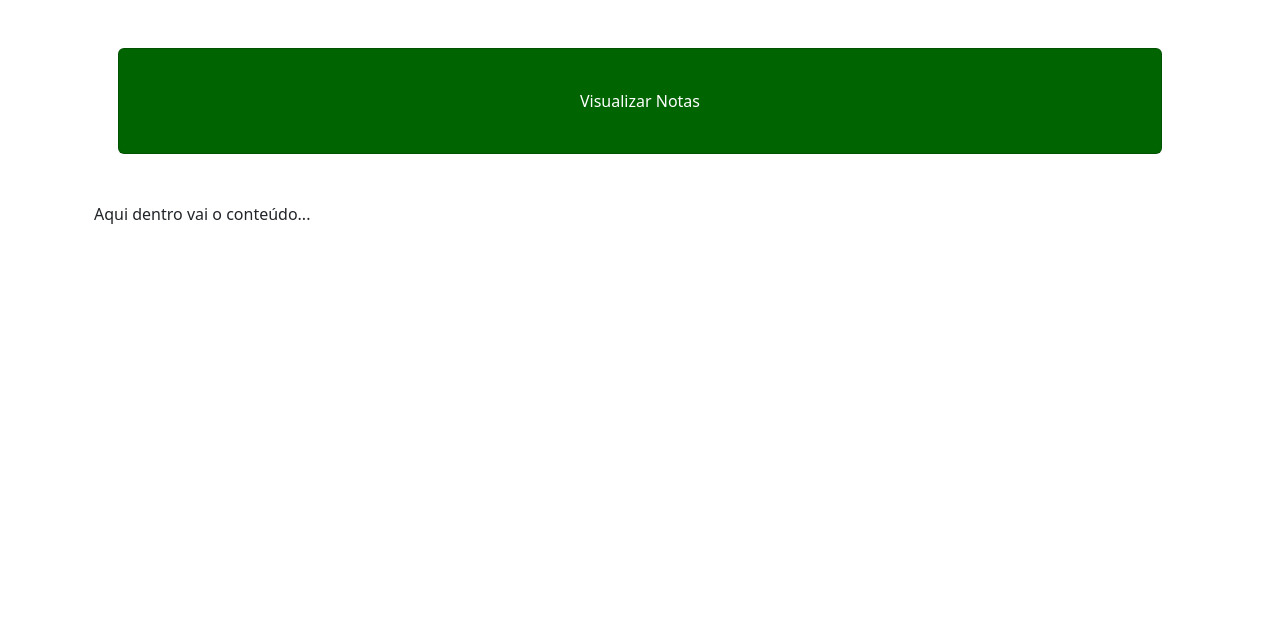
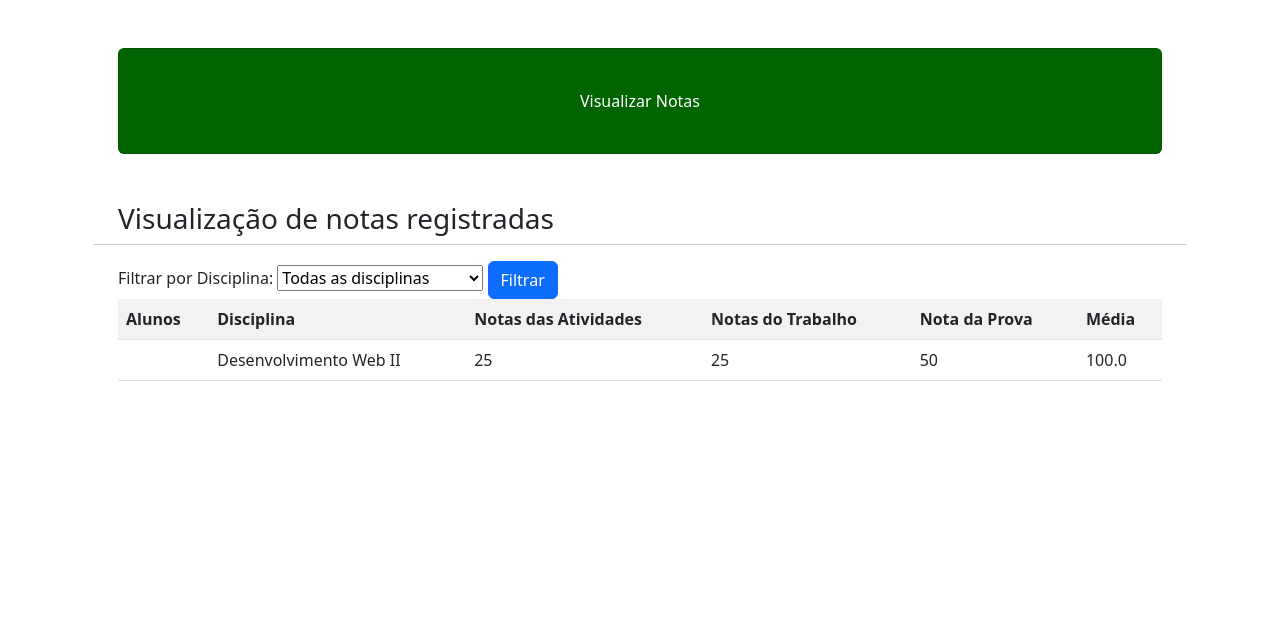
Before and after one commit to grazicolaress/novosite, a Django app: page /visualizar/ in a window 1280 px wide. Shown: the part 56-693 px from the top of the page. Run offline with Django 5.2, Linux system fonts and the light colour scheme; a user stored in the database is signed in; data comes from the database, SQL or seed files in the repository; both versions use the stored data as it was after the commit; some libraries are stand-ins or nearby versions.

Commit message:
featured: adicionei pagina visualizar e alterar notas

```diff
--- a/usuarios/templates/usuarios/visualizar.html
+++ b/usuarios/templates/usuarios/visualizar.html
@@ -4,4 +4,49 @@
 
 {% block titulo %}Visualizar Notas{% endblock %}
 
-{% block conteudo %}Aqui dentro vai o conteúdo...{% endblock %}
+{% block conteudo %}
+
+<h3> Visualização de notas registradas</h3>
+<hr>
+<form action = "{% url 'visualizar' %}" method = "POST">
+    {% csrf_token %}
+    <div class = "filter">
+        <label for = "disciplinaName">Filtrar por Disciplina:</label>
+        <select name = "disciplina">
+            <option> Todas as disciplinas</option>
+            {% for campo in lista_notas %}
+                <option> {{ campo.disciplina }}</option>
+            {% endfor %}
+        </select>
+        <button type = "submit" class = "btn btn-primary">Filtrar</button>
+    </div>
+</form>
+
+<div class = "table-responsive">
+    <table class = "table table-striped">
+        <tr>
+            <th>Alunos</th>
+            <th>Disciplina</th>
+            <th>Notas das Atividades</th>
+            <th>Notas do Trabalho</th>
+            <th>Nota da Prova</th>
+            <th>Média</th>
+        </tr>
+        {% for campo in lista_notas %}
+            <tr>
+                <td>{{ user.first_name }}</td>
+                <td>{{ campo.disciplina }}</td>
+                <td>{{ campo.nota_atividades }}</td>
+                <td>{{ campo.nota_trabalho }}</td>
+                <td>{{ campo.nota_prova }}</td>
+                <td>{{ campo.media }}</td>
+
+            </tr>
+        {% empty %}
+            <tr>
+                <td colspan ="6">Nenhuma registro encontrado.</td>
+            </tr>
+        {% endfor %}
+    </table>
+</div>
+{% endblock %}
--- a/usuarios/urls.py
+++ b/usuarios/urls.py
@@ -9,4 +9,6 @@
     path('alterar/', views.alterar, name='alterar'),
     path('visualizar/', views.visualizar, name='visualizar'),
     path('logout/', views.logout, name='logout'),
+    path('excluir_verificacao/<int:pk>',views.excluir_verificacao, name='excluir_verificacao'),
+    path('excluir/<int:pk>', views.excluir, name='excluir'),
 ]
--- a/usuarios/views.py
+++ b/usuarios/views.py
@@ -1,5 +1,6 @@
 from django.shortcuts import render
-from django.http.response import HttpResponse
+from django.http.response import HttpResponse, HttpResponseRedirect
+from django.urls import reverse
 from django.contrib.auth.models import User
 from django.contrib.auth import authenticate
 from django.contrib.auth import login as login_django, logout as logout_django
@@ -58,10 +59,10 @@
         if request.user.is_authenticated:
             return render(request, 'usuarios/lancar.html')
         else:
-            return(HttpResponse("Faça o login para acessar!"))
+            return HttpResponse("Faça o login para acessar!")
     else:
         nota=Nota()
-        nota.nome_aluno = request.user_first_name
+        nota.nome_aluno = request.user.first_name
         nota.disciplina = request.POST.get('disciplina')
         nota.nota_atividades = request.POST.get('nota_atividades')
         nota.nota_trabalho = request.POST.get('nota_trabalho')
@@ -77,13 +78,47 @@
             return render(request, 'usuarios/home.html')
 
 def alterar(request):
-    if request.user.is_authenticated:
-        return render(request, 'usuarios/alterar.html')
-    else:
-        return(HttpResponse("Faça o login para acessar!"))
+    if request.method == "GET":
+        if request.user.is_authenticated:
+            lista_notas= Nota.objects.all()
+            dicionario_notas={'lista_notas':lista_notas}
+            return render(request, 'usuarios/alterar.html', dicionario_notas)
+        else:
+            return(HttpResponse("Faça o login para acessar!"))
 
 def visualizar(request):
-    if request.user.is_authenticated:
-        return render(request, 'usuarios/visualizar.html')
+    if request.method =="GET":
+        if request.user.is_authenticated:
+            lista_notas = Nota.objects.all()
+            dicionario_notas = {'lista_notas': lista_notas}
+            return render(request, 'usuarios/visualizar.html', dicionario_notas)
+        else:
+            return(HttpResponse("Faça o login para acessar!"))
     else:
-        return(HttpResponse("Faça o login para acessar!"))
+        disciplina = request.POST.get('disciplina')
+        if disciplina == "Todas as disciplinas":
+            lista_notas= Nota.objects.all()
+            dicionario_notas = {'lista_notas': lista_notas}
+            return render(request, 'usuarios/visualizar.html', dicionario_notas)
+        else:
+            lista_notas= Nota.objects.filter(disicplina=disciplina)
+            dicionario_notas_filtradas = {'lista_notas':lista_notas}
+            return render(request, 'usuarios/visualizar.html', dicionario_notas_filtradas)
+
+def excluir_verificacao(request, pk):
+    if request.method=="GET":
+        if request.user.is_authenticated:
+            lista_notas= Nota.objects.get(pk=pk)
+            dicionario_notas={'lista_notas':lista_notas}
+            return render(request, 'usuarios/excluir.html', dicionario_notas)
+        else:
+            return HttpResponse("Faça o login para acessar!")
+
+def excluir(request, pk):
+    if request.method=="GET":
+        if request.user.is_authenticated:
+            disciplina_selecionada= Nota.objects.get(pk=pk)
+            disciplina_selecionada.delete()
+            return HttpResponseRedirect(reverse('alterar'))
+        else:
+            return HttpResponse("Faça o login para acessar!")
```
Also changed, not shown: usuarios/models.py (+6 -6 lines), usuarios/templates/usuarios/alterar.html (+39 -1 lines), usuarios/templates/usuarios/excluir.html (added, +16 -0 lines), db.sqlite3.
